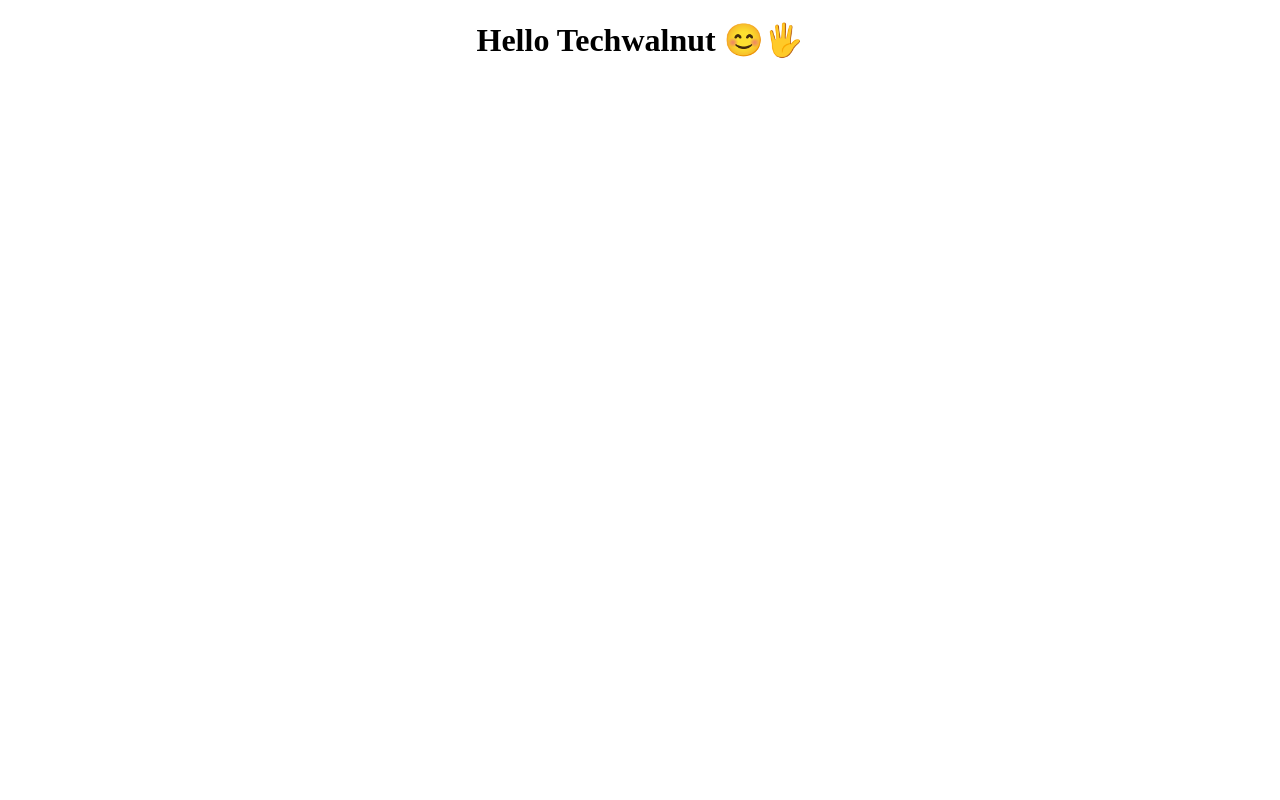
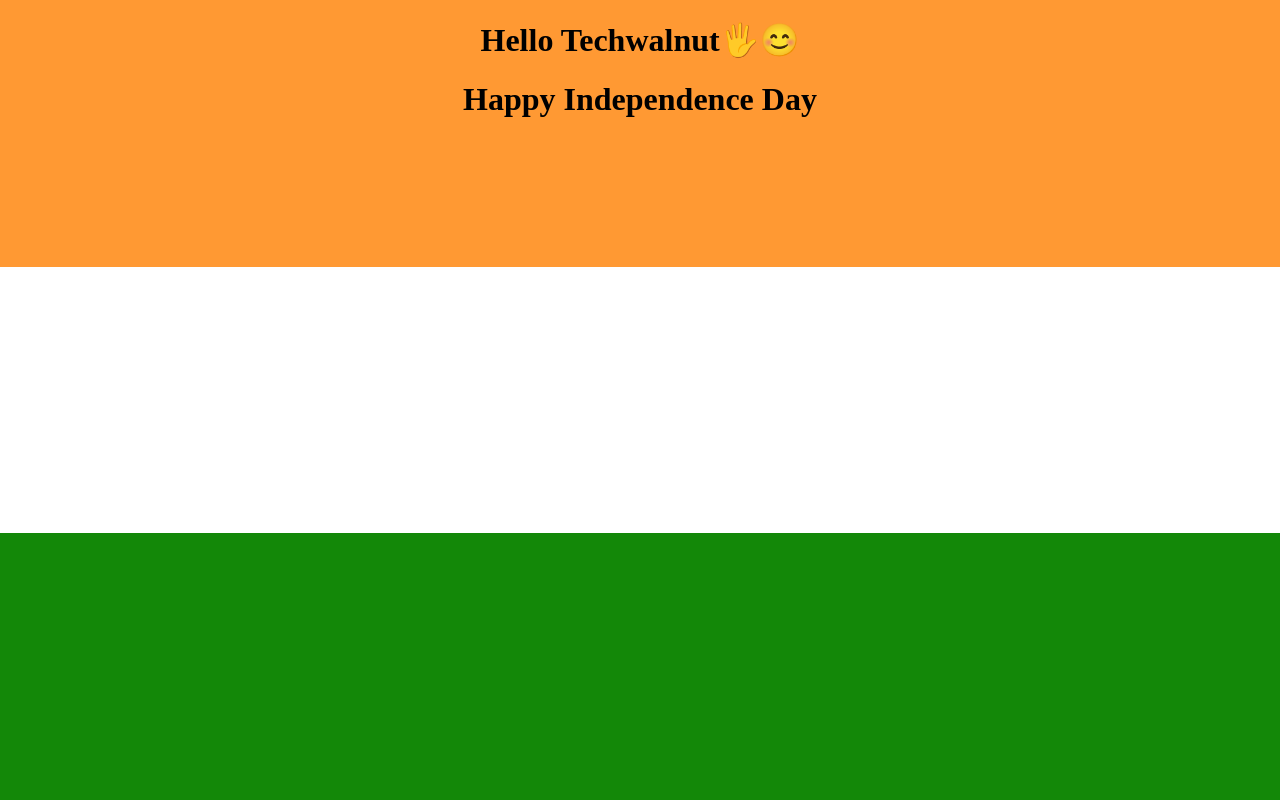
Before and after one commit to pravinchoudhar-i/music_app_django, a Django app: page / in a window 1280 px wide. Run offline with Django 5.2, Linux system fonts and the light colour scheme.

Commit message:
Independence day Flag

```diff
--- a/myapp/templates/index.html
+++ b/myapp/templates/index.html
@@ -1,18 +1,55 @@
 <!DOCTYPE html>
+<html lang="en">
+<head>
+    <meta charset="UTF-8">
+    <meta name="viewport" content="width=device-width, initial-scale=1.0">
+    <title>Indian Flag</title>
+    <style>
+        body, html {
+            margin: 0;
+            padding: 0;
+            height: 100%;
+        }
+        .flag {
+            width: 100%;
+            height: 100vh;
+            display: flex;
+            flex-direction: column;
+        }
+        .flag .stripe {
+            flex: 1;
+        }
+        .flag .saffron {
+            background-color: #FF9933;
+        }
+        .flag .white {
+            background-color: #FFFFFF;
+            position: relative;
+        }
+        .flag .green {
+            background-color: #138808;
+        }
+        .ashoka-chakra {
+            position: absolute;
+            top: 50%;
+            left: 50%;
+            transform: translate(-50%, -50%);
+            width: 50%;
+            height: auto;
+        }
+    </style>
+</head>
+<body>
+    <div class="flag">
+        <div class="stripe saffron" align='center' >
 
-    <head>
-        <meta charset="utf-8">
-        <meta http-equiv="X-UA-Compatible" content="IE=edge">
-        <title></title>
-        <meta name="description" content="">
-        <meta name="viewport" content="width=device-width, initial-scale=1">
-        <link rel="stylesheet" href="">
-    </head>
-    <body>
-       <h1 align='center'>Hello Techwalnut 😊🖐</h1>
-
+            <h1 align='center'>Hello Techwalnut🖐😊</h1>
+            <h1 align='center'>Happy Independence Day</h1>
         </div>
-
-        {% comment %} <input type="text">  {% endcomment %}
-    </body>
+        <div class="stripe white">
+            {% comment %} <img class="ashoka-chakra" src="https://upload.wikimedia.org/wikipedia/commons/4/4c/Ashoka_Chakra.svg" alt="Ashoka Chakra"> {% endcomment %}
+        </div>
+        <div class="stripe green">  </div>
+    </div>
+</body>
 </html>
```
Also changed, not shown: 1 other file.
